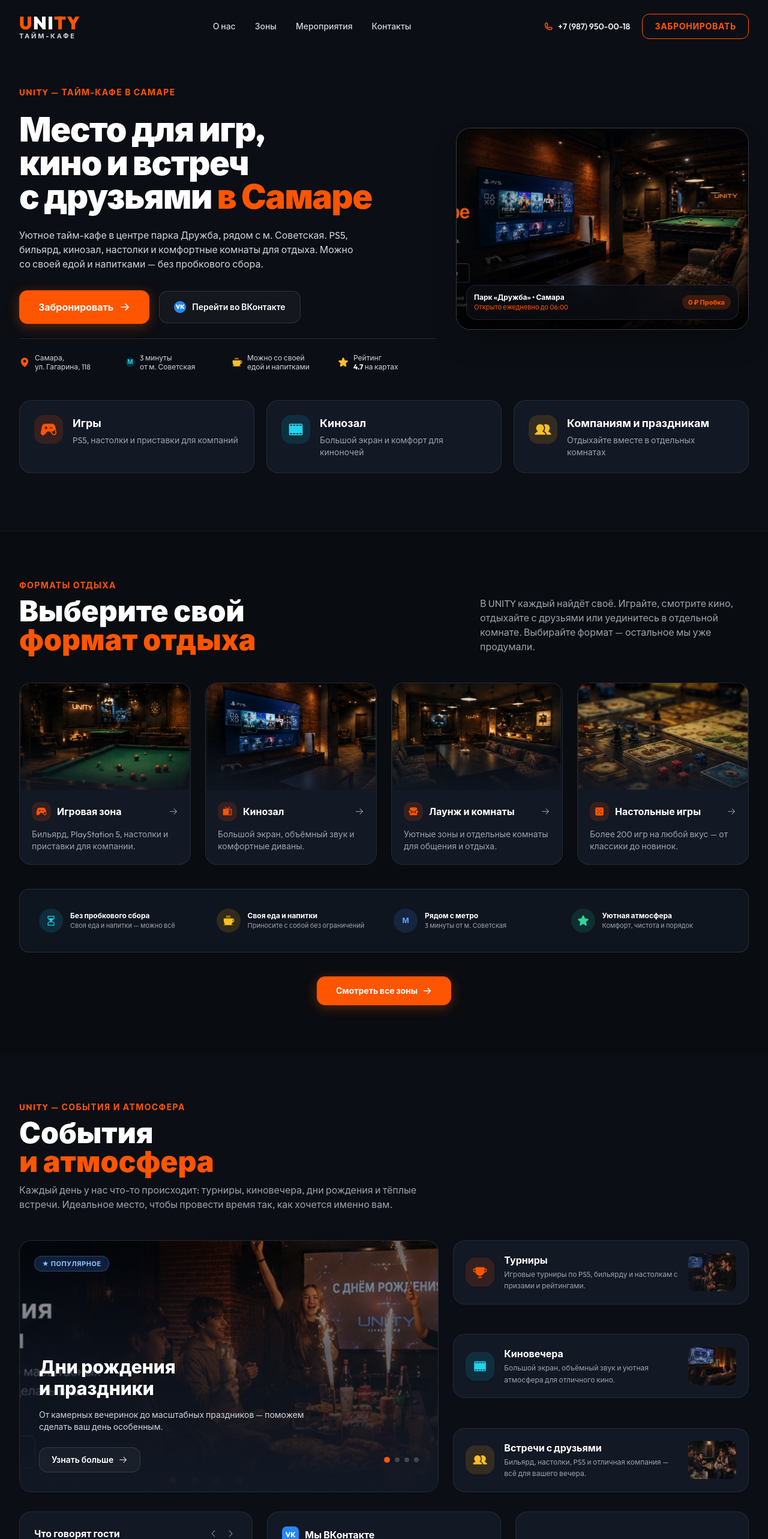
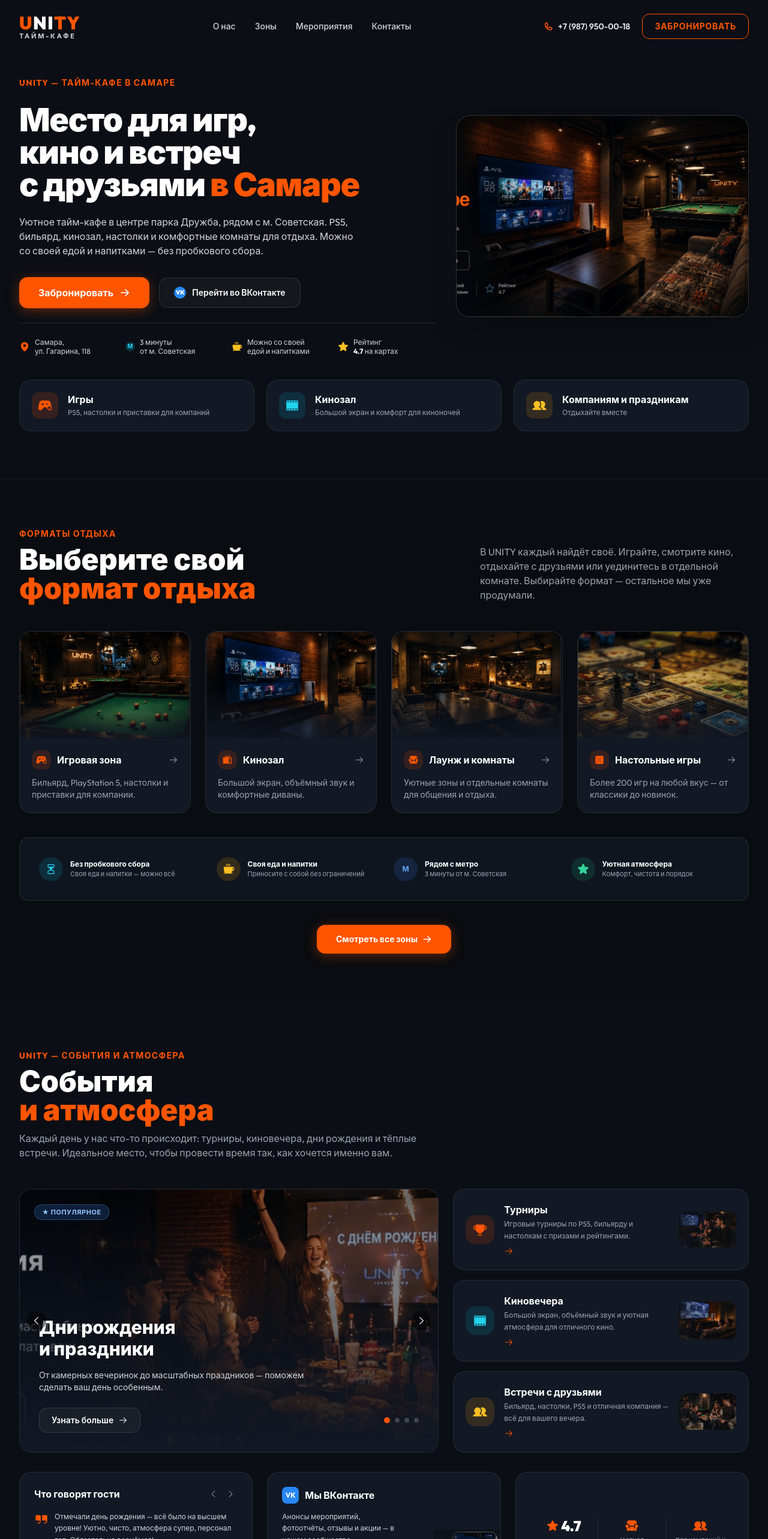
Before and after one commit to NNFall/unitysite, a React (Vite) app: page / in a window 1280 px wide. Shown: the top 2566 px of the page at 60% size. Built offline with nearby package versions, Linux system fonts and the light colour scheme.

Commit message:
fix(ui): polish pixel-perfect alignment and exact 1:1 match across all screens

```diff
--- a/src/components/EventsSection.tsx
+++ b/src/components/EventsSection.tsx
@@ -1,4 +1,4 @@
-import React from 'react';
+import React, { useState } from 'react';
 import { Trophy, FilmStrip, Users, ArrowRight, CaretLeft, CaretRight, Star, Armchair, Quotes } from '@phosphor-icons/react';
 
 interface EventsSectionProps {
@@ -6,6 +6,8 @@ interface EventsSectionProps {
 }
 
 export const EventsSection: React.FC<EventsSectionProps> = ({ onOpenBooking }) => {
+  const [activeSlide, setActiveSlide] = useState(0);
+
   return (
     <section id="events" className="py-20 relative bg-[#0B0E14] text-left">
       <div className="max-w-7xl mx-auto px-4 sm:px-6 lg:px-8">
@@ -28,15 +30,31 @@ export const EventsSection: React.FC<EventsSectionProps> = ({ onOpenBooking }) =
         <div className="grid grid-cols-1 lg:grid-cols-12 gap-6 items-stretch">
 
           {/* Left Featured Card (Дни рождения и праздники) */}
-          <div className="lg:col-span-7 ref-card overflow-hidden relative flex flex-col justify-between group min-h-[420px]">
+          <div className="lg:col-span-7 ref-card overflow-hidden relative flex flex-col justify-between group min-h-[440px]">
             <div className="absolute inset-0 bg-zinc-900">
               <img
                 src="/assets/ref/event_birthday.jpg"
                 alt="Дни рождения и праздники в UNITY"
                 className="w-full h-full object-cover group-hover:scale-105 transition-transform duration-700"
               />
-              <div className="absolute inset-0 bg-gradient-to-t from-[#121824] via-[#121824]/60 to-black/30" />
+              <div className="absolute inset-0 bg-gradient-to-t from-[#121824] via-[#121824]/50 to-black/30" />
             </div>
+
+            {/* Slider Arrow Controls */}
+            <button
+              onClick={() => setActiveSlide((prev) => (prev > 0 ? prev - 1 : 3))}
+              className="absolute left-3 top-1/2 -translate-y-1/2 w-8 h-8 rounded-full bg-black/50 text-white flex items-center justify-center z-20 hover:bg-black/80 transition-colors"
+              aria-label="Назад"
+            >
+              <CaretLeft size={18} />
+            </button>
+            <button
+              onClick={() => setActiveSlide((prev) => (prev < 3 ? prev + 1 : 0))}
+              className="absolute right-3 top-1/2 -translate-y-1/2 w-8 h-8 rounded-full bg-black/50 text-white flex items-center justify-center z-20 hover:bg-black/80 transition-colors"
+              aria-label="Вперед"
+            >
+              <CaretRight size={18} />
+            </button>
 
             {/* Top Badge */}
             <div className="relative p-6 z-10">
@@ -65,10 +83,12 @@ export const EventsSection: React.FC<EventsSectionProps> = ({ onOpenBooking }) =
 
                 {/* Slider Dots */}
                 <div className="flex items-center gap-2">
-                  <span className="w-2.5 h-2.5 rounded-full bg-[#FF5500]" />
-                  <span className="w-2 h-2 rounded-full bg-white/20" />
-                  <span className="w-2 h-2 rounded-full bg-white/20" />
-                  <span className="w-2 h-2 rounded-full bg-white/20" />
+                  {[0, 1, 2, 3].map((idx) => (
+                    <span
+                      key={idx}
+                      className={`rounded-full transition-all ${activeSlide === idx ? 'w-2.5 h-2.5 bg-[#FF5500]' : 'w-2 h-2 bg-white/20'}`}
+                    />
+                  ))}
                 </div>
               </div>
             </div>
@@ -78,7 +98,10 @@ export const EventsSection: React.FC<EventsSectionProps> = ({ onOpenBooking }) =
           <div className="lg:col-span-5 flex flex-col justify-between gap-4">
 
             {/* Card 1: Турниры */}
-            <div className="ref-card p-4 sm:p-5 flex items-center justify-between gap-4 group cursor-pointer hover:border-[#FF5500]/40 transition-all">
+            <div
+              onClick={onOpenBooking}
+              className="ref-card p-4 sm:p-5 flex items-center justify-between gap-4 group cursor-pointer hover:border-[#FF5500]/40 transition-all flex-1"
+            >
               <div className="flex items-center gap-4">
                 <div className="w-12 h-12 rounded-2xl bg-[#FF5500]/15 flex items-center justify-center text-[#FF5500] flex-shrink-0">
                   <Trophy size={24} weight="fill" />
@@ -90,15 +113,19 @@ export const EventsSection: React.FC<EventsSectionProps> = ({ onOpenBooking }) =
                   <p className="text-xs text-gray-400 mt-0.5 leading-relaxed line-clamp-2">
                     Игровые турниры по PS5, бильярду и настолкам с призами и рейтингами.
                   </p>
+                  <ArrowRight size={16} className="text-[#FF5500] mt-2 group-hover:translate-x-1 transition-transform" />
                 </div>
               </div>
-              <div className="w-20 h-16 rounded-xl overflow-hidden bg-zinc-900 flex-shrink-0 hidden sm:block">
+              <div className="w-24 h-18 rounded-xl overflow-hidden bg-zinc-900 flex-shrink-0 hidden sm:block">
                 <img src="/assets/ref/event_tournaments.jpg" alt="Турниры" className="w-full h-full object-cover" />
               </div>
             </div>
 
             {/* Card 2: Киновечера */}
-            <div className="ref-card p-4 sm:p-5 flex items-center justify-between gap-4 group cursor-pointer hover:border-[#FF5500]/40 transition-all">
+            <div
+              onClick={onOpenBooking}
+              className="ref-card p-4 sm:p-5 flex items-center justify-between gap-4 group cursor-pointer hover:border-[#FF5500]/40 transition-all flex-1"
+            >
               <div className="flex items-center gap-4">
                 <div className="w-12 h-12 rounded-2xl bg-cyan-500/15 flex items-center justify-center text-cyan-400 flex-shrink-0">
                   <FilmStrip size={24} weight="fill" />
@@ -110,15 +137,19 @@ export const EventsSection: React.FC<EventsSectionProps> = ({ onOpenBooking }) =
                   <p className="text-xs text-gray-400 mt-0.5 leading-relaxed line-clamp-2">
                     Большой экран, объёмный звук и уютная атмосфера для отличного кино.
                   </p>
+                  <ArrowRight size={16} className="text-[#FF5500] mt-2 group-hover:translate-x-1 transition-transform" />
                 </div>
               </div>
-              <div className="w-20 h-16 rounded-xl overflow-hidden bg-zinc-900 flex-shrink-0 hidden sm:block">
+              <div className="w-24 h-18 rounded-xl overflow-hidden bg-zinc-900 flex-shrink-0 hidden sm:block">
                 <img src="/assets/ref/event_movies.jpg" alt="Киновечера" className="w-full h-full object-cover" />
               </div>
             </div>
 
             {/* Card 3: Встречи с друзьями */}
-            <div className="ref-card p-4 sm:p-5 flex items-center justify-between gap-4 group cursor-pointer hover:border-[#FF5500]/40 transition-all">
+            <div
+              onClick={onOpenBooking}
+              className="ref-card p-4 sm:p-5 flex items-center justify-between gap-4 group cursor-pointer hover:border-[#FF5500]/40 transition-all flex-1"
+            >
               <div className="flex items-center gap-4">
                 <div className="w-12 h-12 rounded-2xl bg-amber-500/15 flex items-center justify-center text-amber-400 flex-shrink-0">
                   <Users size={24} weight="fill" />
@@ -130,9 +161,10 @@ export const EventsSection: React.FC<EventsSectionProps> = ({ onOpenBooking }) =
                   <p className="text-xs text-gray-400 mt-0.5 leading-relaxed line-clamp-2">
                     Бильярд, настолки, PS5 и отличная компания — всё для вашего вечера.
                   </p>
+                  <ArrowRight size={16} className="text-[#FF5500] mt-2 group-hover:translate-x-1 transition-transform" />
                 </div>
               </div>
-              <div className="w-20 h-16 rounded-xl overflow-hidden bg-zinc-900 flex-shrink-0 hidden sm:block">
+              <div className="w-24 h-18 rounded-xl overflow-hidden bg-zinc-900 flex-shrink-0 hidden sm:block">
                 <img src="/assets/ref/event_friends.jpg" alt="Встречи с друзьями" className="w-full h-full object-cover" />
               </div>
             </div>
@@ -141,7 +173,7 @@ export const EventsSection: React.FC<EventsSectionProps> = ({ onOpenBooking }) =
 
         </div>
 
-        {/* Bottom Row: 3 Social Proof Cards matching Reference */}
+        {/* Bottom Row: 3 Social Proof Cards */}
         <div className="grid grid-cols-1 md:grid-cols-3 gap-6 mt-8">
 
           {/* Card 1: Что говорят гости */}
@@ -207,7 +239,7 @@ export const EventsSection: React.FC<EventsSectionProps> = ({ onOpenBooking }) =
             </div>
 
             {/* Background Phone Mockup Graphic */}
-            <div className="absolute right-0 bottom-0 w-28 h-32 pointer-events-none opacity-80">
+            <div className="absolute right-0 bottom-0 w-28 h-32 pointer-events-none opacity-90">
               <img src="/assets/ref/vk_phone_mockup.png" alt="VK Phone" className="w-full h-full object-contain object-bottom-right" />
             </div>
           </div>
--- a/src/components/HeroSection.tsx
+++ b/src/components/HeroSection.tsx
@@ -1,5 +1,5 @@
 import React from 'react';
-import { ArrowRight, MapPin, Train, Coffee, Star, GameController, FilmStrip, Users } from '@phosphor-icons/react';
+import { ArrowRight, MapPin, Coffee, Star, GameController, FilmStrip, Users } from '@phosphor-icons/react';
 
 interface HeroSectionProps {
   onOpenBooking: () => void;
@@ -7,13 +7,13 @@ interface HeroSectionProps {
 
 export const HeroSection: React.FC<HeroSectionProps> = ({ onOpenBooking }) => {
   return (
-    <section id="hero" className="relative pt-32 pb-16 lg:pt-36 lg:pb-24 overflow-hidden text-left">
+    <section id="hero" className="relative pt-28 pb-14 lg:pt-32 lg:pb-20 overflow-hidden text-left bg-[#0B0E14]">
       <div className="max-w-7xl mx-auto px-4 sm:px-6 lg:px-8">
 
         {/* Main Grid: Left Copy + Right Visual */}
-        <div className="grid grid-cols-1 lg:grid-cols-12 gap-10 lg:gap-8 items-center">
+        <div className="grid grid-cols-1 lg:grid-cols-12 gap-8 lg:gap-8 items-center">
 
-          {/* Left Column (58%) */}
+          {/* Left Column (7 cols) */}
           <div className="lg:col-span-7 space-y-6">
 
             {/* Overline */}
@@ -22,7 +22,7 @@ export const HeroSection: React.FC<HeroSectionProps> = ({ onOpenBooking }) => {
             </div>
 
             {/* H1 Headline */}
-            <h1 className="text-4xl sm:text-5xl lg:text-[56px] font-black text-white leading-[1.08] tracking-tight">
+            <h1 className="text-4xl sm:text-5xl lg:text-[54px] font-black text-white leading-[1.08] tracking-tight">
               Место для игр, <br />
               кино и встреч <br />
               с друзьями <span className="text-[#FF5500]">в Самаре</span>
@@ -37,7 +37,7 @@ export const HeroSection: React.FC<HeroSectionProps> = ({ onOpenBooking }) => {
             <div className="flex flex-col sm:flex-row items-stretch sm:items-center gap-4 pt-2">
               <button
                 onClick={onOpenBooking}
-                className="btn-primary px-8 py-4 text-base font-bold flex items-center justify-center gap-2.5 shadow-glow-orange"
+                className="btn-primary px-8 py-3.5 text-sm sm:text-base font-bold flex items-center justify-center gap-2.5 shadow-glow-orange cursor-pointer"
               >
                 <span>Забронировать</span>
                 <ArrowRight size={18} weight="bold" />
@@ -47,7 +47,7 @@ export const HeroSection: React.FC<HeroSectionProps> = ({ onOpenBooking }) => {
                 href="https://vk.com/unitysmr"
                 target="_blank"
                 rel="noopener noreferrer"
-                className="btn-secondary px-6 py-4 text-sm font-semibold flex items-center justify-center gap-2.5"
+                className="btn-secondary px-6 py-3.5 text-xs sm:text-sm font-semibold flex items-center justify-center gap-2.5"
               >
                 <div className="w-5 h-5 rounded-full bg-[#2787F5] flex items-center justify-center text-[10px] font-black text-white">
                   VK
@@ -80,66 +80,54 @@ export const HeroSection: React.FC<HeroSectionProps> = ({ onOpenBooking }) => {
 
           </div>
 
-          {/* Right Column: Hero Visual Container */}
+          {/* Right Column: Hero Visual Container (Matching Ref Exactly) */}
           <div className="lg:col-span-5">
-            <div className="relative rounded-3xl overflow-hidden border border-white/15 shadow-2xl bg-zinc-900 group">
+            <div className="relative rounded-3xl overflow-hidden border border-white/10 shadow-2xl bg-zinc-900 group">
               <img
                 src="/assets/ref/hero_main_lounge.jpg"
                 alt="Интерьер тайм-кафе UNITY Самара"
-                className="w-full h-auto object-cover transform group-hover:scale-105 transition-transform duration-700 aspect-[4/3] sm:aspect-[16/11]"
+                className="w-full h-auto object-cover transform group-hover:scale-105 transition-transform duration-700 aspect-[16/11]"
               />
-              <div className="absolute inset-0 bg-gradient-to-t from-black/80 via-transparent to-black/20 pointer-events-none" />
-
-              {/* Bottom Badge inside photo */}
-              <div className="absolute bottom-4 left-4 right-4 p-3 rounded-2xl bg-[#0B0E14]/85 backdrop-blur-md border border-white/10 flex items-center justify-between text-xs">
-                <div>
-                  <div className="font-bold text-white">Парк «Дружба» • Самара</div>
-                  <div className="text-[11px] text-[#FF5500]">Открыто ежедневно до 06:00</div>
-                </div>
-                <span className="px-2.5 py-1 rounded-full bg-[#FF5500]/20 text-[#FF5500] font-bold text-[11px]">
-                  0 ₽ Пробка
-                </span>
-              </div>
             </div>
           </div>
 
         </div>
 
-        {/* Under-Hero 3 Feature Cards */}
-        <div className="grid grid-cols-1 md:grid-cols-3 gap-5 mt-12">
+        {/* Under-Hero 3 Feature Cards (Matching Ref Exactly) */}
+        <div className="grid grid-cols-1 md:grid-cols-3 gap-5 mt-10">
 
-          <div className="ref-card p-6 flex items-start gap-4">
-            <div className="w-12 h-12 rounded-2xl bg-[#FF5500]/15 flex items-center justify-center text-[#FF5500] flex-shrink-0">
-              <GameController size={28} weight="fill" />
+          <div className="ref-card p-5 flex items-start gap-4">
+            <div className="w-11 h-11 rounded-xl bg-[#FF5500]/15 flex items-center justify-center text-[#FF5500] flex-shrink-0">
+              <GameController size={24} weight="fill" />
             </div>
             <div>
-              <h3 className="text-lg font-bold text-white">Игры</h3>
-              <p className="text-xs sm:text-sm text-gray-400 mt-1">
+              <h3 className="text-base font-bold text-white">Игры</h3>
+              <p className="text-xs text-gray-400 mt-0.5">
                 PS5, настолки и приставки для компаний
               </p>
             </div>
           </div>
 
-          <div className="ref-card p-6 flex items-start gap-4">
-            <div className="w-12 h-12 rounded-2xl bg-cyan-500/15 flex items-center justify-center text-cyan-400 flex-shrink-0">
-              <FilmStrip size={28} weight="fill" />
+          <div className="ref-card p-5 flex items-start gap-4">
+            <div className="w-11 h-11 rounded-xl bg-cyan-500/15 flex items-center justify-center text-cyan-400 flex-shrink-0">
+              <FilmStrip size={24} weight="fill" />
             </div>
             <div>
-              <h3 className="text-lg font-bold text-white">Кинозал</h3>
-              <p className="text-xs sm:text-sm text-gray-400 mt-1">
+              <h3 className="text-base font-bold text-white">Кинозал</h3>
+              <p className="text-xs text-gray-400 mt-0.5">
                 Большой экран и комфорт для киноночей
               </p>
             </div>
           </div>
 
-          <div className="ref-card p-6 flex items-start gap-4">
-            <div className="w-12 h-12 rounded-2xl bg-amber-500/15 flex items-center justify-center text-amber-400 flex-shrink-0">
-              <Users size={28} weight="fill" />
+          <div className="ref-card p-5 flex items-start gap-4">
+            <div className="w-11 h-11 rounded-xl bg-amber-500/15 flex items-center justify-center text-amber-400 flex-shrink-0">
+              <Users size={24} weight="fill" />
             </div>
             <div>
-              <h3 className="text-lg font-bold text-white">Компаниям и праздникам</h3>
-              <p className="text-xs sm:text-sm text-gray-400 mt-1">
-                Отдыхайте вместе в отдельных комнатах
+              <h3 className="text-base font-bold text-white">Компаниям и праздникам</h3>
+              <p className="text-xs text-gray-400 mt-0.5">
+                Отдыхайте вместе
               </p>
             </div>
           </div>
```
Also changed, not shown: src/components/ContactsSection.tsx (+7 -7 lines).
